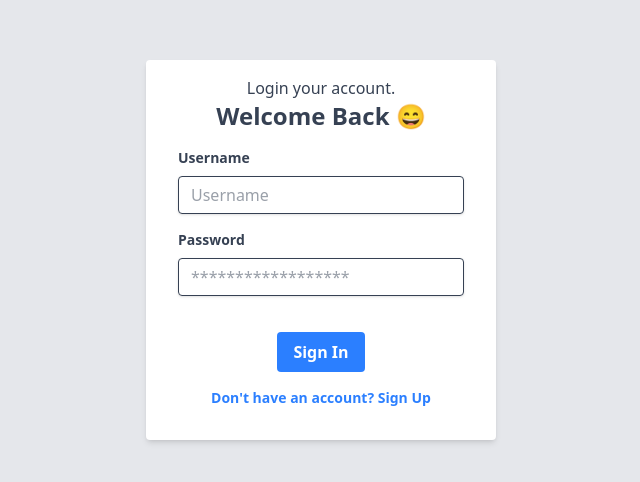
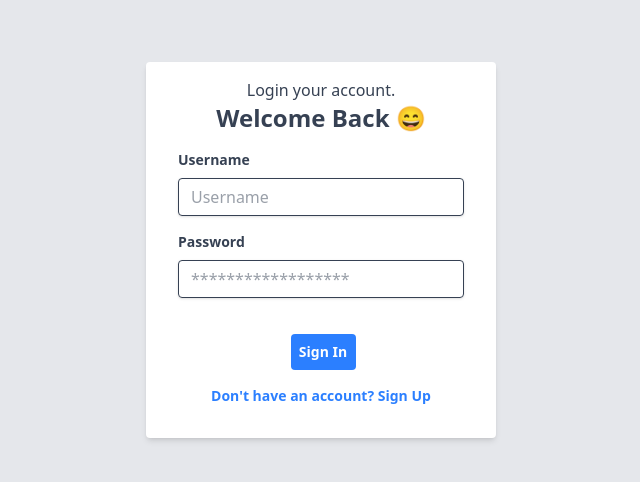
Before and after one commit to SoepyaeMoe/budget-tracker, a React (Vite) app in the folder frontend/: page /login in a window 1280 px wide. Shown: the part 142-624 px from the top of the page, without its empty margins (319-959 px from the left). Built offline with nearby package versions, Linux system fonts and the light colour scheme; no server answers.

Commit message:
added loading status in login in sign up

```diff
--- a/frontend/src/components/modal/ExpenseModal.jsx
+++ b/frontend/src/components/modal/ExpenseModal.jsx
@@ -55,7 +55,7 @@ const ExpenseModal = ({ title, data, state }) => {
             }
         } catch (error) {
             console.log(error);
-            toast('something went wrong', {
+            toast(error.response.data.error || 'something went wrong', {
                 className: 'bg-gray-900 text-base-content',
                 duration: 4000,
                 position: 'top-right',
--- a/frontend/src/pages/auth/Login.jsx
+++ b/frontend/src/pages/auth/Login.jsx
@@ -6,12 +6,13 @@ import { useAuthContext } from '../../App.jsx';
 
 const Login = () => {
     const { setUser } = useAuthContext();
+    const [loading, setLoading] = useState(false);
 
     const [username, setUsername] = useState('');
     const [password, setPassword] = useState('');
 
-    const handleLogin = async () => {
-
+    const handleLogin = async (e) => {
+        e.preventDefault();
         if (!username || !password) {
             return toast('Please provide in all fields.', {
                 duration: 4000,
@@ -21,6 +22,7 @@ const Login = () => {
         }
 
         try {
+            setLoading(true);
             const res = await axios.post('api/auth/login', { username, password });
             if (res.status === 200) {
                 setUser(res.data);
@@ -36,13 +38,15 @@ const Login = () => {
                 position: 'top-right',
                 type: 'error',
             });
+        } finally {
+            setLoading(false);
         }
     }
 
     return (
         <div className='h-screen w-full dark:bg-gray-900 bg-gray-200'>
             <div className='flex justify-center items-center h-full'>
-                <div className='bg-white w-[350px] dark:bg-gray-800 shadow-md rounded px-8 pt-4 pb-8 mb-4 flex flex-col'>
+                <form onSubmit={handleLogin} className='bg-white w-[350px] dark:bg-gray-800 shadow-md rounded px-8 pt-4 pb-8 mb-4 flex flex-col'>
                     <h4 className='text-center dark:text-gray-400 text-gray-700'>Login your account.</h4>
                     <h3 className='text-2xl text-center dark:text-gray-400 text-gray-700 font-bold mb-4'>Welcome Back 😄</h3>
                     <div className='mb-4'>
@@ -66,9 +70,9 @@ const Login = () => {
 
                     <div className='flex items-center justify-center'>
                         <button
-                            onClick={handleLogin}
-                            className='bg-blue-500 hover:bg-blue-700 text-white font-bold py-2 px-4 rounded focus:outline-none focus:shadow-outline' type='button'>
-                            Sign In
+                            type='submit'
+                            className='btn-primary min-w-[65px]'>
+                            {loading ? <span className="loading loading-dots loading-xs"></span> : 'Sign In'}
                         </button>
                     </div>
 
@@ -78,7 +82,7 @@ const Login = () => {
                         </Link>
                     </div>
 
-                </div>
+                </form>
             </div>
         </div>
     )
--- a/frontend/src/pages/auth/SignUp.jsx
+++ b/frontend/src/pages/auth/SignUp.jsx
@@ -6,6 +6,7 @@ import { useAuthContext } from '../../App.jsx';
 
 const SignUp = () => {
     const { setUser } = useAuthContext();
+    const [loading, setLoading] = useState(false);
 
     const [formData, setFormData] = useState({ fullname: '', username: '', password: '', confirm_password: '' });
 
@@ -17,6 +18,7 @@ const SignUp = () => {
     const handelSingUp = async (e) => {
         e.preventDefault();
         try {
+            setLoading(true);
             const res = await axios.post('api/auth/signup', formData);
             if (res.status === 201) {
                 setUser(res.data);
@@ -32,6 +34,8 @@ const SignUp = () => {
                 position: 'top-right',
                 type: 'error',
             });
+        } finally {
+            setLoading(false);
         }
     }
 
@@ -80,8 +84,8 @@ const SignUp = () => {
                     </div>
 
                     <div className='flex items-center justify-center'>
-                        <button className='bg-blue-500 hover:bg-blue-700 text-white font-bold py-2 px-4 rounded focus:outline-none focus:shadow-outline' type='submit'>
-                            Sign Up
+                        <button className='btn-primary min-w-[65px]' type='submit'>
+                            {loading ? <span className="loading loading-dots loading-xs"></span> : 'Sign Up'}
                         </button>
                     </div>
 
```
